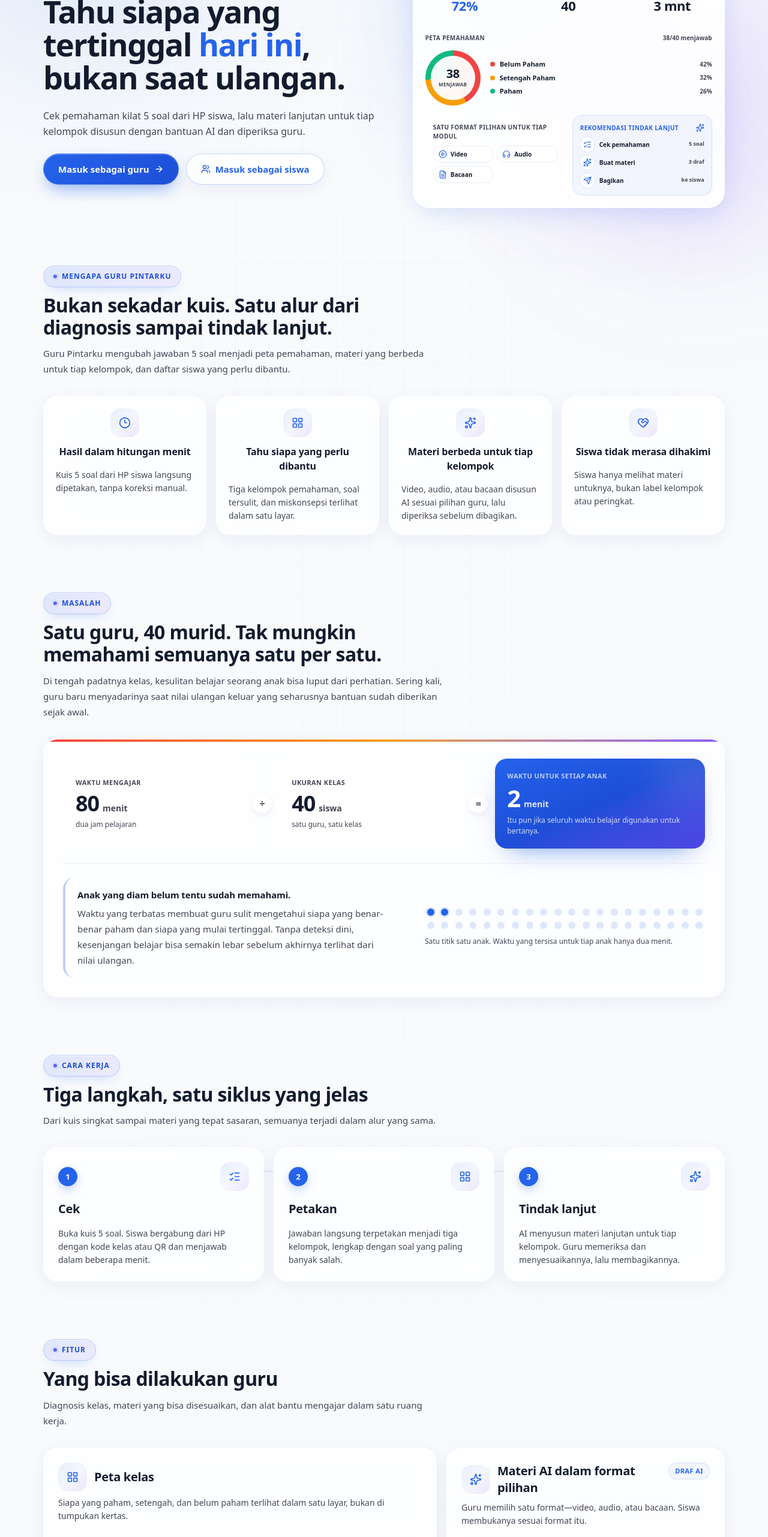
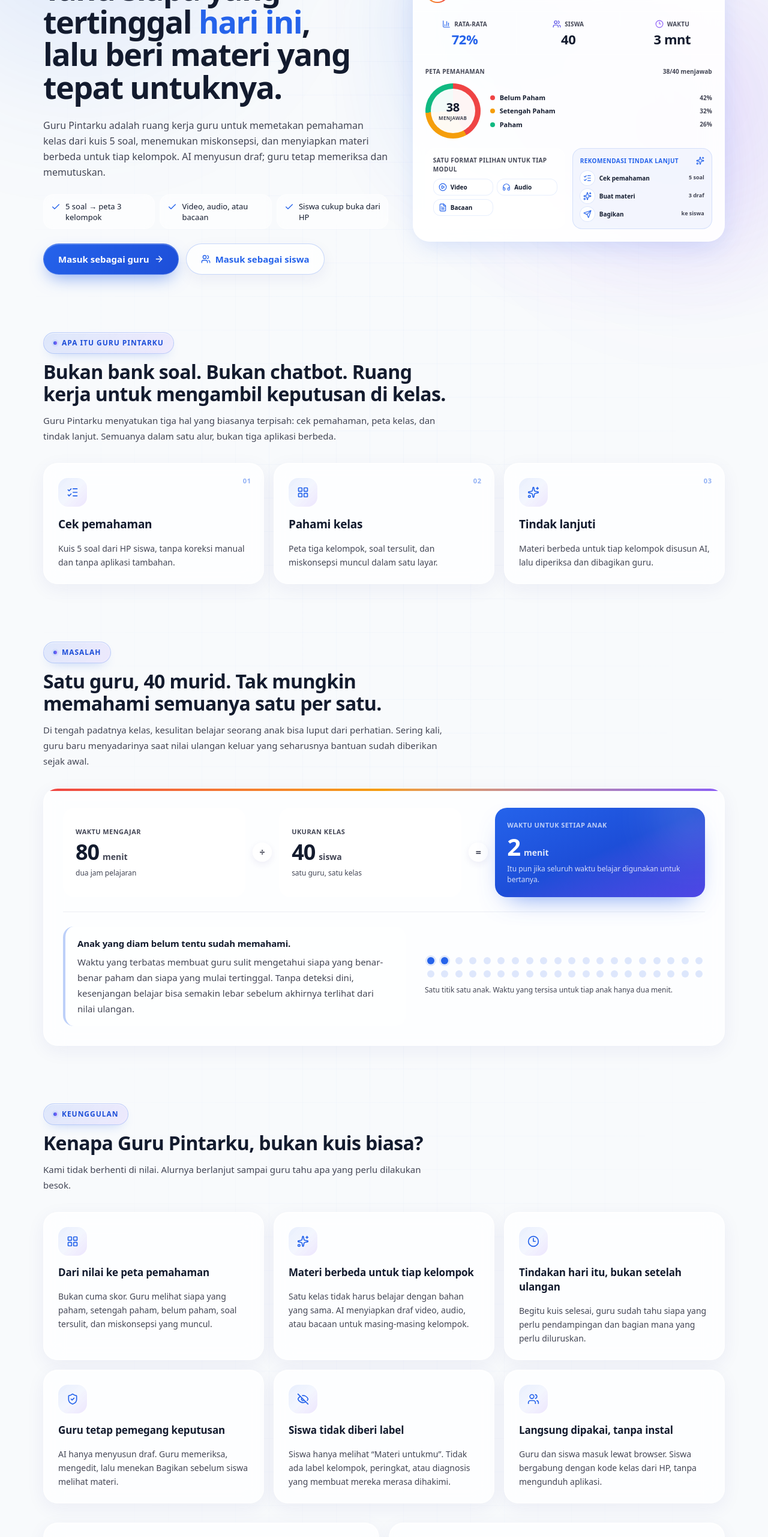
Before and after one commit to hsbysddq/gurupintar, a Next.js app: page / in a window 1280 px wide. Shown: the part 234-2797 px from the top of the page at 60% size. Built offline with nearby package versions, Linux system fonts and the light colour scheme.

Commit message:
refactor(app): hapus fitur PPT dan rombak landing page

```diff
--- a/app/page.tsx
+++ b/app/page.tsx
@@ -3,6 +3,7 @@ import type { ReactNode } from "react";
 import Link from "next/link";
 import {
   ArrowRight,
+  Check,
   Clock3,
   EyeOff,
   FileText,
@@ -25,31 +26,59 @@ import { PratinjauDasbor } from "@/components/PratinjauDasbor";
 import { TeksBerputar } from "@/components/TeksBerputar";
 
 export const metadata: Metadata = {
-  title: "Guru Pintarku: tahu siapa yang tertinggal hari ini",
+  title: "Guru Pintarku — ruang kerja guru untuk tahu siapa yang tertinggal",
   description:
-    "Cek pemahaman kilat 5 soal dari HP siswa, peta kelas dalam hitungan menit, dan materi lanjutan per kelompok yang dibuat dengan bantuan AI lalu diperiksa guru.",
+    "Guru Pintarku mengubah kuis 5 soal menjadi peta pemahaman kelas, materi berbeda untuk tiap kelompok, dan daftar siswa yang perlu dibantu. AI menyusun draf, guru memutuskan.",
 };
 
-const ALASAN: { judul: string; isi: string; ikon: LucideIcon }[] = [
+const PILAR: { judul: string; isi: string; ikon: LucideIcon }[] = [
   {
-    judul: "Hasil dalam hitungan menit",
-    isi: "Kuis 5 soal dari HP siswa langsung dipetakan, tanpa koreksi manual.",
-    ikon: Clock3,
+    judul: "Cek pemahaman",
+    isi: "Kuis 5 soal dari HP siswa, tanpa koreksi manual dan tanpa aplikasi tambahan.",
+    ikon: ListChecks,
   },
   {
-    judul: "Tahu siapa yang perlu dibantu",
-    isi: "Tiga kelompok pemahaman, soal tersulit, dan miskonsepsi terlihat dalam satu layar.",
+    judul: "Pahami kelas",
+    isi: "Peta tiga kelompok, soal tersulit, dan miskonsepsi muncul dalam satu layar.",
+    ikon: LayoutGrid,
+  },
+  {
+    judul: "Tindak lanjuti",
+    isi: "Materi berbeda untuk tiap kelompok disusun AI, lalu diperiksa dan dibagikan guru.",
+    ikon: Sparkles,
+  },
+];
+
+const KEUNGGULAN: { judul: string; isi: string; ikon: LucideIcon }[] = [
+  {
+    judul: "Dari nilai ke peta pemahaman",
+    isi: "Bukan cuma skor. Guru melihat siapa yang paham, setengah paham, belum paham, soal tersulit, dan miskonsepsi yang muncul.",
     ikon: LayoutGrid,
   },
   {
     judul: "Materi berbeda untuk tiap kelompok",
-    isi: "Video, audio, atau bacaan disusun AI sesuai pilihan guru, lalu diperiksa sebelum dibagikan.",
+    isi: "Satu kelas tidak harus belajar dengan bahan yang sama. AI menyiapkan draf video, audio, atau bacaan untuk masing-masing kelompok.",
     ikon: Sparkles,
   },
   {
-    judul: "Siswa tidak merasa dihakimi",
-    isi: "Siswa hanya melihat materi untuknya, bukan label kelompok atau peringkat.",
-    ikon: HeartHandshake,
+    judul: "Tindakan hari itu, bukan setelah ulangan",
+    isi: "Begitu kuis selesai, guru sudah tahu siapa yang perlu pendampingan dan bagian mana yang perlu diluruskan.",
+    ikon: Clock3,
+  },
+  {
+    judul: "Guru tetap pemegang keputusan",
+    isi: "AI hanya menyusun draf. Guru memeriksa, mengedit, lalu menekan Bagikan sebelum siswa melihat materi.",
+    ikon: ShieldCheck,
+  },
+  {
+    judul: "Siswa tidak diberi label",
+    isi: "Siswa hanya melihat “Materi untukmu”. Tidak ada label kelompok, peringkat, atau diagnosis yang membuat mereka merasa dihakimi.",
+    ikon: EyeOff,
+  },
+  {
+    judul: "Langsung dipakai, tanpa instal",
+    isi: "Guru dan siswa masuk lewat browser. Siswa bergabung dengan kode kelas dari HP, tanpa mengunduh aplikasi.",
+    ikon: Users,
   },
 ];
 
@@ -76,12 +105,12 @@ const LANGKAH: { judul: string; isi: string; ikon: LucideIcon }[] = [
   },
   {
     judul: "Petakan",
-    isi: "Jawaban langsung terpetakan menjadi tiga kelompok, lengkap dengan soal yang paling banyak salah.",
+    isi: "Jawaban langsung menjadi peta tiga kelompok, lengkap dengan soal tersulit dan miskonsepsi yang muncul.",
     ikon: LayoutGrid,
   },
   {
-    judul: "Tindak lanjut",
-    isi: "AI menyusun materi lanjutan untuk tiap kelompok. Guru memeriksa dan menyesuaikannya, lalu membagikannya.",
+    judul: "Tindak lanjuti",
+    isi: "AI menyusun draf video, audio, atau bacaan untuk tiap kelompok. Guru memeriksa, menyesuaikan, lalu membagikan.",
     ikon: Sparkles,
   },
 ];
@@ -128,7 +157,7 @@ const FITUR_KECIL: { judul: string; isi: string; ikon: LucideIcon; kelas: string
   },
   {
     judul: "Ubah modul",
-    isi: "Tempelkan teks modul matematika kelas 7, pilih satu format belajar, lalu simpan hasilnya.",
+    isi: "Tempelkan teks modul pelajaran, pilih video, audio, atau bacaan, lalu simpan hasilnya.",
     ikon: FileText,
     kelas: "lg:col-span-3",
   },
@@ -235,13 +264,30 @@ export default function Beranda() {
               id="judul-hero"
               className="text-balance font-display text-[28px] leading-[36px] font-extrabold tracking-[-0.025em] text-aura-ink sm:text-[34px] sm:leading-[42px] sm:tracking-[-0.03em] md:text-[40px] md:leading-[1.12] lg:text-[52px] lg:leading-[1.05]"
             >
-              Tahu siapa yang tertinggal <span className="text-aura-primary">hari ini</span>, bukan saat ulangan.
+              Tahu siapa yang tertinggal <span className="text-aura-primary">hari ini</span>, lalu beri materi yang tepat untuknya.
             </h1>
 
-            <p className="max-w-[560px] font-body text-[16px] leading-[26px] text-aura-muted">
-              Cek pemahaman kilat 5 soal dari HP siswa, lalu materi lanjutan untuk tiap kelompok disusun dengan bantuan AI
-              dan diperiksa guru.
+            <p className="max-w-[580px] font-body text-[16px] leading-[26px] text-aura-muted">
+              Guru Pintarku adalah ruang kerja guru untuk memetakan pemahaman kelas dari kuis 5 soal, menemukan
+              miskonsepsi, dan menyiapkan materi berbeda untuk tiap kelompok. AI menyusun draf; guru tetap memeriksa dan
+              memutuskan.
             </p>
+
+            <ul className="grid w-full gap-2 sm:grid-cols-3">
+              {[
+                "5 soal → peta 3 kelompok",
+                "Video, audio, atau bacaan",
+                "Siswa cukup buka dari HP",
+              ].map((poin) => (
+                <li
+                  key={poin}
+                  className="flex items-start gap-2 rounded-2xl border border-white/65 bg-white/50 px-3 py-2.5 font-body text-[12px] leading-[18px] font-medium text-aura-ink backdrop-blur-sm sm:text-[13px]"
+                >
+                  <Check aria-hidden="true" className="mt-0.5 size-4 shrink-0 text-aura-primary" />
+                  {poin}
+                </li>
+              ))}
+            </ul>
 
             <div className="flex w-full flex-col gap-3 sm:w-auto sm:flex-row">
               <Link href="/masuk" className="aura-btn aura-btn-primary h-[52px] w-full px-6 text-[15px] sm:w-auto">
@@ -259,24 +305,25 @@ export default function Beranda() {
           <PratinjauDasbor />
         </section>
 
-        <section id="mengapa" aria-labelledby="judul-mengapa" className="flex scroll-mt-28 flex-col gap-8">
+        <section id="apa-itu" aria-labelledby="judul-apa-itu" className="flex scroll-mt-28 flex-col gap-8">
           <JudulBagian
-            id="judul-mengapa"
-            eyebrow="Mengapa Guru Pintarku"
-            title="Bukan sekadar kuis. Satu alur dari diagnosis sampai tindak lanjut."
-            description="Guru Pintarku mengubah jawaban 5 soal menjadi peta pemahaman, materi yang berbeda untuk tiap kelompok, dan daftar siswa yang perlu dibantu."
+            id="judul-apa-itu"
+            eyebrow="Apa itu Guru Pintarku"
+            title="Bukan bank soal. Bukan chatbot. Ruang kerja untuk mengambil keputusan di kelas."
+            description="Guru Pintarku menyatukan tiga hal yang biasanya terpisah: cek pemahaman, peta kelas, dan tindak lanjut. Semuanya dalam satu alur, bukan tiga aplikasi berbeda."
           />
 
-          <div className="grid gap-4 sm:grid-cols-2 lg:grid-cols-4">
-            {ALASAN.map(({ judul, isi, ikon: Ikon }) => (
-              <article key={judul} className={`${KARTU} flex h-full flex-col gap-4 p-5`}>
-                <div className="flex items-center gap-3 sm:flex-col sm:items-center sm:text-center md:flex-row md:items-center md:text-left lg:flex-col lg:items-center lg:text-center">
-                  <IkonKotak ikon={Ikon} />
-                  <h3 className="font-display text-[16px] leading-[24px] font-semibold tracking-[-0.01em] text-aura-ink">
-                    {judul}
-                  </h3>
-                </div>
-                <p className="font-body text-[14px] leading-[22px] text-aura-muted">{isi}</p>
+          <div className="grid gap-4 md:grid-cols-3">
+            {PILAR.map(({ judul, isi, ikon: Ikon }, i) => (
+              <article key={judul} className={`${KARTU} relative flex h-full flex-col gap-4 p-5 sm:p-6`}>
+                <span className="absolute top-5 right-5 font-display text-[11px] font-bold tracking-[0.08em] text-aura-primary/50">
+                  0{i + 1}
+                </span>
+                <IkonKotak ikon={Ikon} />
+                <h3 className="font-display text-[19px] leading-[26px] font-bold tracking-[-0.015em] text-aura-ink">
+                  {judul}
+                </h3>
+                <p className="font-body text-[14px] leading-[23px] text-aura-muted">{isi}</p>
               </article>
             ))}
           </div>
@@ -392,12 +439,77 @@ export default function Beranda() {
           </div>
         </section>
 
+        <section id="mengapa" aria-labelledby="judul-mengapa" className="flex scroll-mt-28 flex-col gap-8">
+          <JudulBagian
+            id="judul-mengapa"
+            eyebrow="Keunggulan"
+            title="Kenapa Guru Pintarku, bukan kuis biasa?"
+            description="Kami tidak berhenti di nilai. Alurnya berlanjut sampai guru tahu apa yang perlu dilakukan besok."
+          />
+
+          <div className="grid gap-4 sm:grid-cols-2 lg:grid-cols-3">
+            {KEUNGGULAN.map(({ judul, isi, ikon: Ikon }) => (
+              <article key={judul} className={`${KARTU} flex h-full flex-col gap-4 p-5 sm:p-6`}>
+                <IkonKotak ikon={Ikon} />
+                <h3 className="font-display text-[17px] leading-[24px] font-bold tracking-[-0.01em] text-aura-ink">
+                  {judul}
+                </h3>
+                <p className="font-body text-[14px] leading-[23px] text-aura-muted">{isi}</p>
+              </article>
+            ))}
+          </div>
+
+          <div className="grid gap-4 md:grid-cols-2">
+            <article className={`${KARTU} flex flex-col gap-4 p-5 sm:p-6`}>
+              <span className="inline-flex w-fit items-center rounded-full bg-aura-red/10 px-2.5 py-1 font-display text-[10px] font-bold uppercase tracking-[0.04em] text-aura-red">
+                Sebelumnya
+              </span>
+              <h3 className="font-display text-[20px] leading-[28px] font-bold tracking-[-0.015em] text-aura-ink">
+                Data ada, tetapi keputusan tetap menebak.
+              </h3>
+              <ul className="flex flex-col gap-2.5">
+                {[
+                  "Koreksi satu per satu; hasil baru keluar setelah kelas selesai.",
+                  "Semua siswa mendapat bahan yang sama, padahal kebutuhannya berbeda.",
+                  "Kesulitan baru terlihat saat nilai ulangan turun.",
+                ].map((teks) => (
+                  <li key={teks} className="flex gap-2.5 font-body text-[14px] leading-[22px] text-aura-muted">
+                    <span aria-hidden="true" className="mt-2 size-1.5 shrink-0 rounded-full bg-aura-red/70" />
+                    {teks}
+                  </li>
+                ))}
+              </ul>
+            </article>
+
+            <article className={`${KARTU} flex flex-col gap-4 border-aura-primary/20 bg-aura-primary/[0.045] p-5 sm:p-6`}>
+              <span className="inline-flex w-fit items-center rounded-full bg-aura-primary/10 px-2.5 py-1 font-display text-[10px] font-bold uppercase tracking-[0.04em] text-aura-primary">
+                Dengan Guru Pintarku
+              </span>
+              <h3 className="font-display text-[20px] leading-[28px] font-bold tracking-[-0.015em] text-aura-ink">
+                Data langsung berubah menjadi tindakan.
+              </h3>
+              <ul className="flex flex-col gap-2.5">
+                {[
+                  "Peta pemahaman kelas muncul dalam hitungan menit.",
+                  "Tiap kelompok mendapat draf materi yang relevan; guru tetap memeriksa.",
+                  "Bantuan diberikan sebelum kesenjangan melebar.",
+                ].map((teks) => (
+                  <li key={teks} className="flex gap-2.5 font-body text-[14px] leading-[22px] text-aura-ink">
+                    <span aria-hidden="true" className="mt-2 size-1.5 shrink-0 rounded-full bg-aura-emerald" />
+                    {teks}
+                  </li>
+                ))}
+              </ul>
+            </article>
+          </div>
+        </section>
+
         <section id="cara-kerja" aria-labelledby="judul-cara" className="flex scroll-mt-28 flex-col gap-8">
           <JudulBagian
             id="judul-cara"
             eyebrow="Cara kerja"
-            title="Tiga langkah, satu siklus yang jelas"
-            description="Dari kuis singkat sampai materi yang tepat sasaran, semuanya terjadi dalam alur yang sama."
+            title="Dari kuis ke tindakan, dalam satu alur"
+            description="Tidak perlu pindah aplikasi. Dari jawaban siswa sampai materi yang dibagikan, semuanya terjadi di ruang kerja yang sama."
           />
 
           <ol className="relative grid gap-4 md:grid-cols-3">
@@ -425,9 +537,9 @@ export default function Beranda() {
         <section id="fitur" aria-labelledby="judul-fitur" className="flex scroll-mt-28 flex-col gap-8">
           <JudulBagian
             id="judul-fitur"
-            eyebrow="Fitur"
-            title="Yang bisa dilakukan guru"
-            description="Diagnosis kelas, materi yang bisa disesuaikan, dan alat bantu mengajar dalam satu ruang kerja."
+            eyebrow="Ruang kerja"
+            title="Satu ruang kerja, bukan lima aplikasi"
+            description="Peta kelas, materi AI, Ubah Modul, dan bank soal buatan sendiri berada dalam alur yang sama."
           />
 
           <div className="grid gap-4 md:grid-cols-2 lg:grid-cols-12">
@@ -488,7 +600,7 @@ export default function Beranda() {
                   Guru memilih satu format—video, audio, atau bacaan. Siswa membukanya sesuai format itu.
                 </p>
               </div>
-              <ul className="mt-auto grid grid-cols-2 gap-2.5">
+              <ul className="mt-auto grid gap-2.5 sm:grid-cols-3">
                 {BENTUK_MATERI.map(({ label, keterangan, ikon: Ikon }) => (
                   <li
                     key={label}
@@ -600,16 +712,17 @@ export default function Beranda() {
                 id="judul-penutup"
                 className="mt-4 text-balance font-display text-[28px] leading-[36px] font-extrabold tracking-[-0.025em] md:text-[34px] md:leading-[42px]"
               >
-                Coba satu siklus dalam lima menit
+                Coba satu siklus. Lihat siapa yang perlu dibantu hari ini.
               </h2>
               <p className="mt-3 font-body text-[15px] leading-[26px] text-white/80">
-                Buka kuis, lihat peta kelas, lalu bagikan materi lanjutan. Akun guru dan siswa terpisah, tanpa instal.
+                Masuk sebagai guru, buat kuis 5 soal, dan buka peta kelas pertamamu. Tanpa instalasi; siswa cukup
+                bergabung dengan kode kelas.
               </p>
             </div>
 
             <div className="flex w-full sm:w-auto">
               <Link href="/masuk" className="aura-btn aura-btn-light h-[52px] w-full px-6 text-[15px] sm:w-auto">
-                Mulai sekarang
+                Mulai sebagai guru
                 <ArrowRight aria-hidden="true" className="size-4" />
               </Link>
             </div>
--- a/components/NavbarLanding.tsx
+++ b/components/NavbarLanding.tsx
@@ -3,7 +3,8 @@ import { Menu } from "lucide-react";
 import { TulisanGuruPintar } from "@/components/LogoGuruPintar";
 
 const TAUTAN: { href: string; label: string }[] = [
-  { href: "#masalah", label: "Masalah" },
+  { href: "#apa-itu", label: "Apa itu" },
+  { href: "#mengapa", label: "Keunggulan" },
   { href: "#cara-kerja", label: "Cara kerja" },
   { href: "#fitur", label: "Fitur" },
   { href: "#prinsip", label: "Prinsip" },
--- a/components/TeksBerputar.tsx
+++ b/components/TeksBerputar.tsx
@@ -3,9 +3,9 @@
 import { useEffect, useState } from "react";
 
 const KALIMAT = [
-  "Siapkan pembelajaran lebih tepat",
-  "Bantu Guru, Pahami Siswa",
-  "Inovasi dalam Mengajar",
+  "Ruang kerja guru SMP",
+  "Dari diagnosis ke tindakan",
+  "AI draf, guru memutuskan",
 ];
 
 const JEDA_MS = 1500;
```
Also changed, not shown: .commandcode/taste/taste-—-command-code/taste.md.
